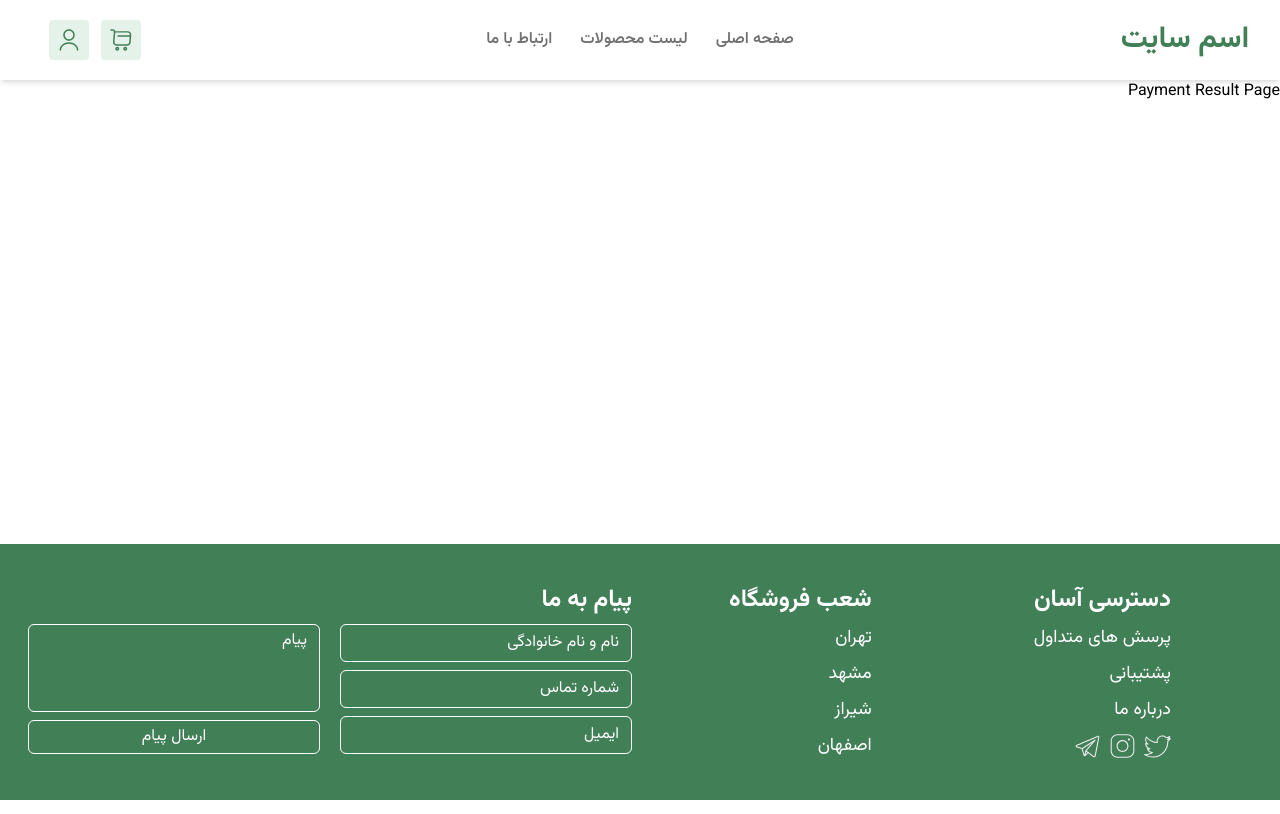
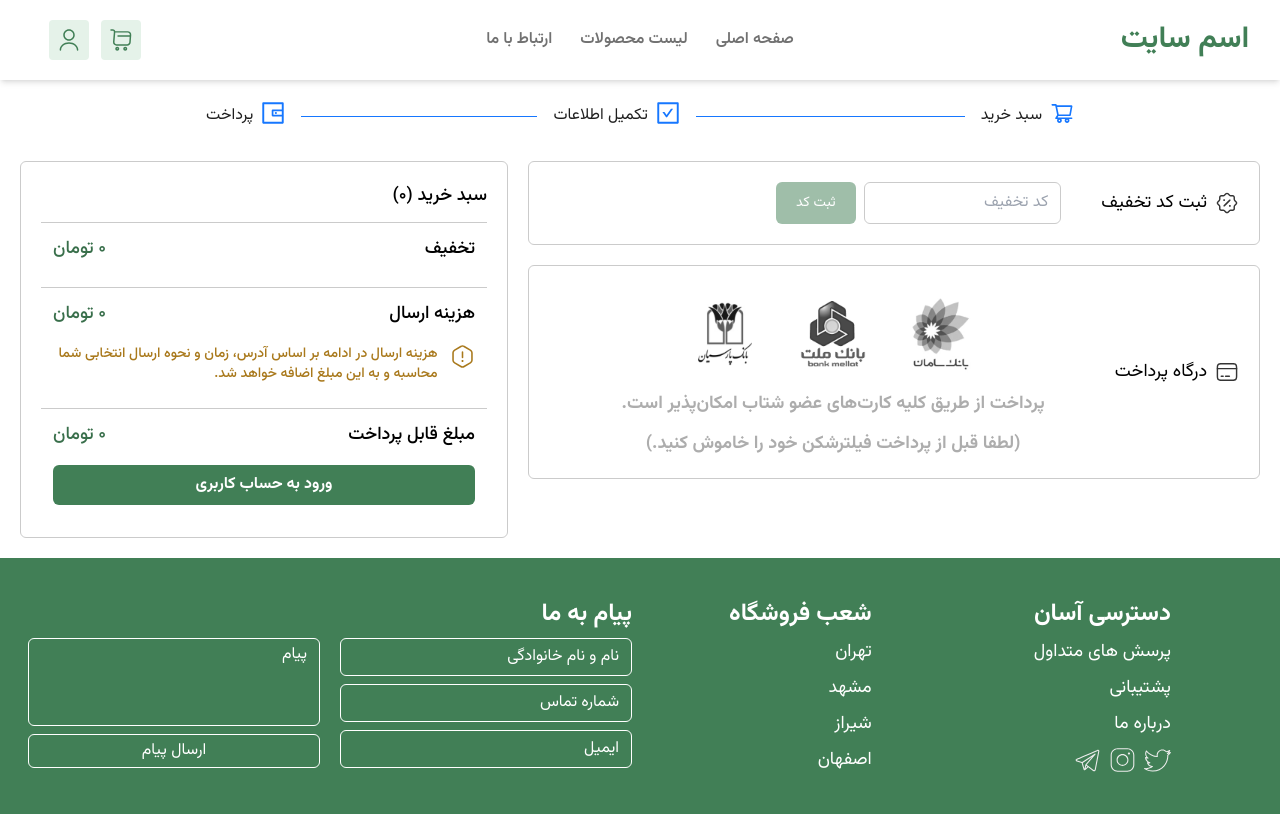
Before and after one commit to erfanmazid/online-shop-react-ts, a React (Vite) app: page /payment in a window 1280 px wide. Built offline with nearby package versions, Linux system fonts and the light colour scheme.

Commit message:
feat: complete payment page

```diff
--- a/src/pages/payment/index.tsx
+++ b/src/pages/payment/index.tsx
@@ -1,7 +1,35 @@
+import { useNavigate } from "react-router-dom";
+import StepsComponent from "../cart/cart/components/steps";
+import PamentComponent from "./components/pament";
+import TakhfifComponent from "./components/takhfif";
+import MobileConfirm from "../cart/shipping/components/mobileConfirm";
+
 export default function PaymentResultPage() {
+  const navigate = useNavigate();
+
+  localStorage.setItem("takhfif", "0");
+
+  const shipping = Number(localStorage.getItem("shipping"));
+
   return (
-    <div>
-      <h1>Payment Result Page</h1>
+    <div className="flex justify-center items-center flex-col gap-7 p-5 myContainer relative">
+      <div className="w-[70%] mx-auto hidden md:block">
+        <StepsComponent currentNum={2} />
+      </div>
+      <div className="flex justify-between items-center w-full md:hidden">
+        <div className="w-6"></div>
+        <p className="text-xl font-bold">تکمیل اطلاعات</p>
+        <img src="/assets/backArrow.svg" alt="" onClick={() => navigate(-1)} />
+      </div>
+      <div className="w-full flex flex-col gap-5 md:flex-row">
+        <div className="flex flex-col gap-5 md:w-3/5">
+          <TakhfifComponent />
+          <PamentComponent />
+        </div>
+        <div className="w-full md:w-2/5">
+          <MobileConfirm shipping={shipping} />
+        </div>
+      </div>
     </div>
   );
 }
```
